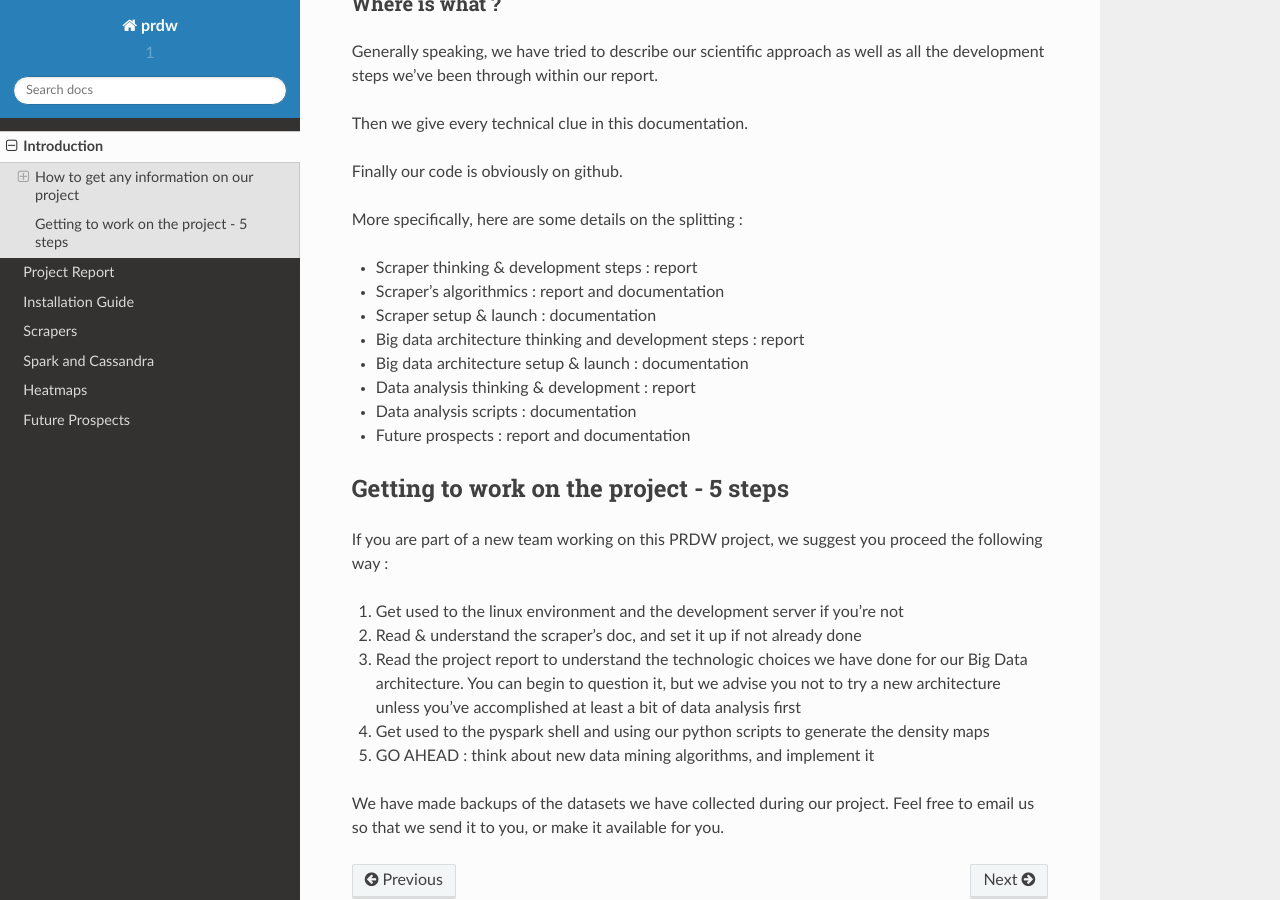
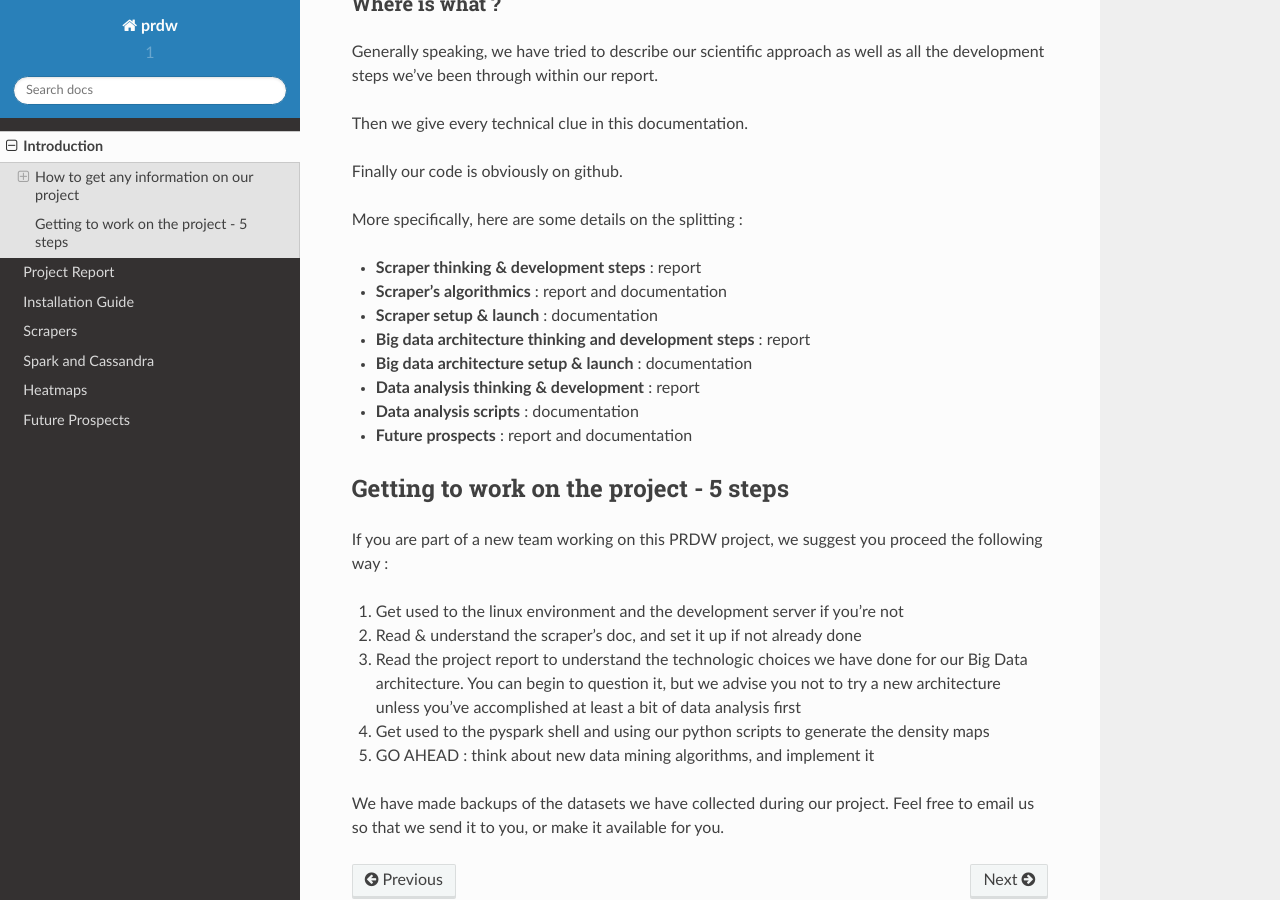
Before and after one commit to prBigData/documentation, a Sphinx documentation site: the page built from source/introduction.rst, in a window 1280 px wide and 900 px high, scrolled down 516 px. Built offline with Sphinx 7.4.7 and the Read the Docs theme 2.0.0, drawn with Linux system fonts in a browser that asks for light colours.

```diff
--- a/source/introduction.rst
+++ b/source/introduction.rst
@@ -30,14 +30,14 @@ Finally our code is obviously on github.
 More specifically, here are some details on the splitting :
 
 
-* Scraper thinking & development steps : report
-* Scraper's algorithmics : report and documentation
-* Scraper setup & launch : documentation
-* Big data architecture thinking and development steps : report
-* Big data architecture setup & launch : documentation
-* Data analysis thinking & development : report
-* Data analysis scripts : documentation
-* Future prospects : report and documentation
+* **Scraper thinking & development steps** : report
+* **Scraper's algorithmics** : report and documentation
+* **Scraper setup & launch** : documentation
+* **Big data architecture thinking and development steps** : report
+* **Big data architecture setup & launch** : documentation
+* **Data analysis thinking & development** : report
+* **Data analysis scripts** : documentation
+* **Future prospects** : report and documentation
 
 
 
```
